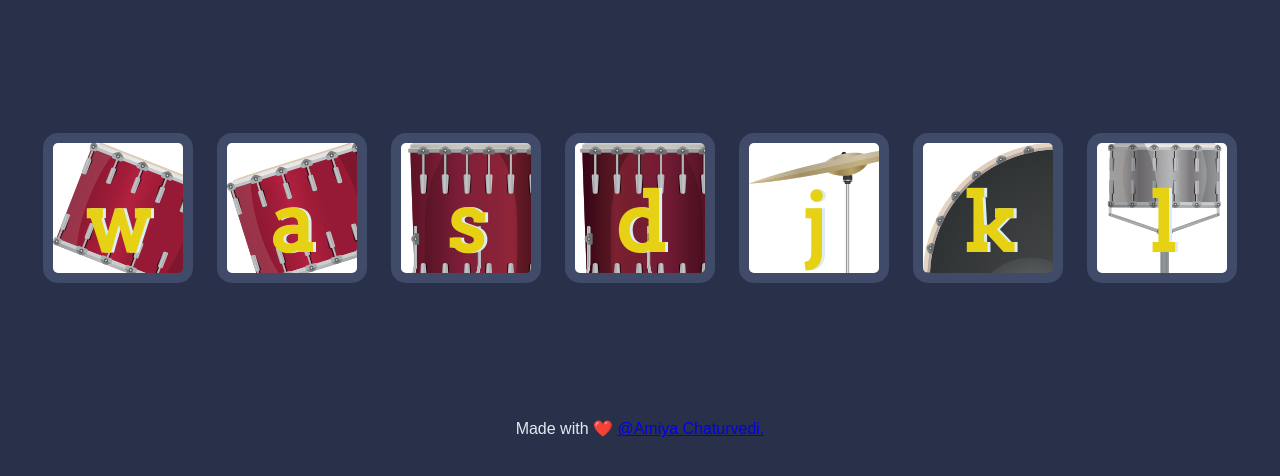
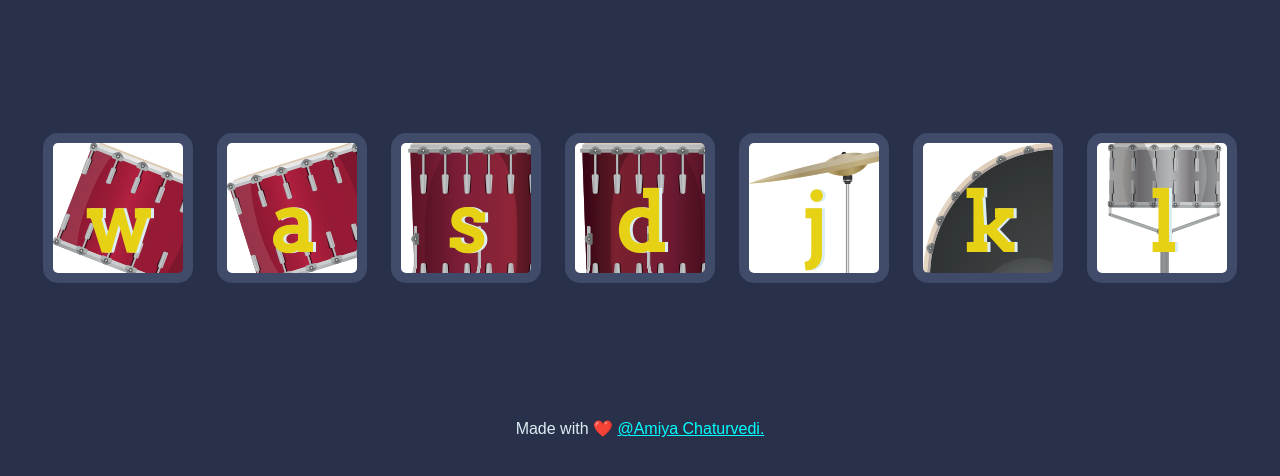
Before and after one commit to AmiyaChaturvedi/Drum-Kit-Website, a plain HTML site: page index.html in a window 1280 px wide. Shown: the part 156-632 px from the top of the page. Drawn offline with Linux system fonts and the light colour scheme.

Commit message:
link added

```diff
--- a/styles.css
+++ b/styles.css
@@ -13,6 +13,10 @@ h1 {
 footer {
     color: #DBEDF3;
     font-family: sans-serif;
+}
+
+a {
+    color: aqua;
 }
 
 .w {
```
